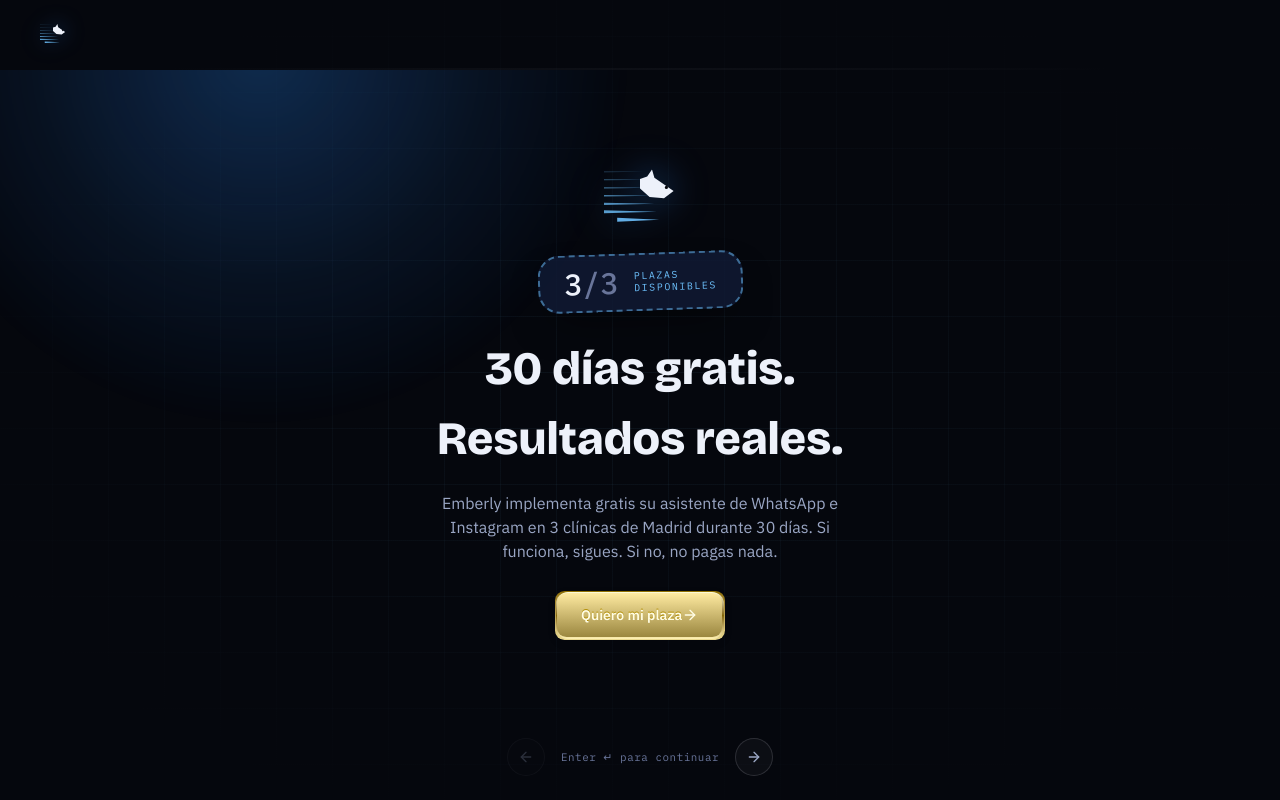
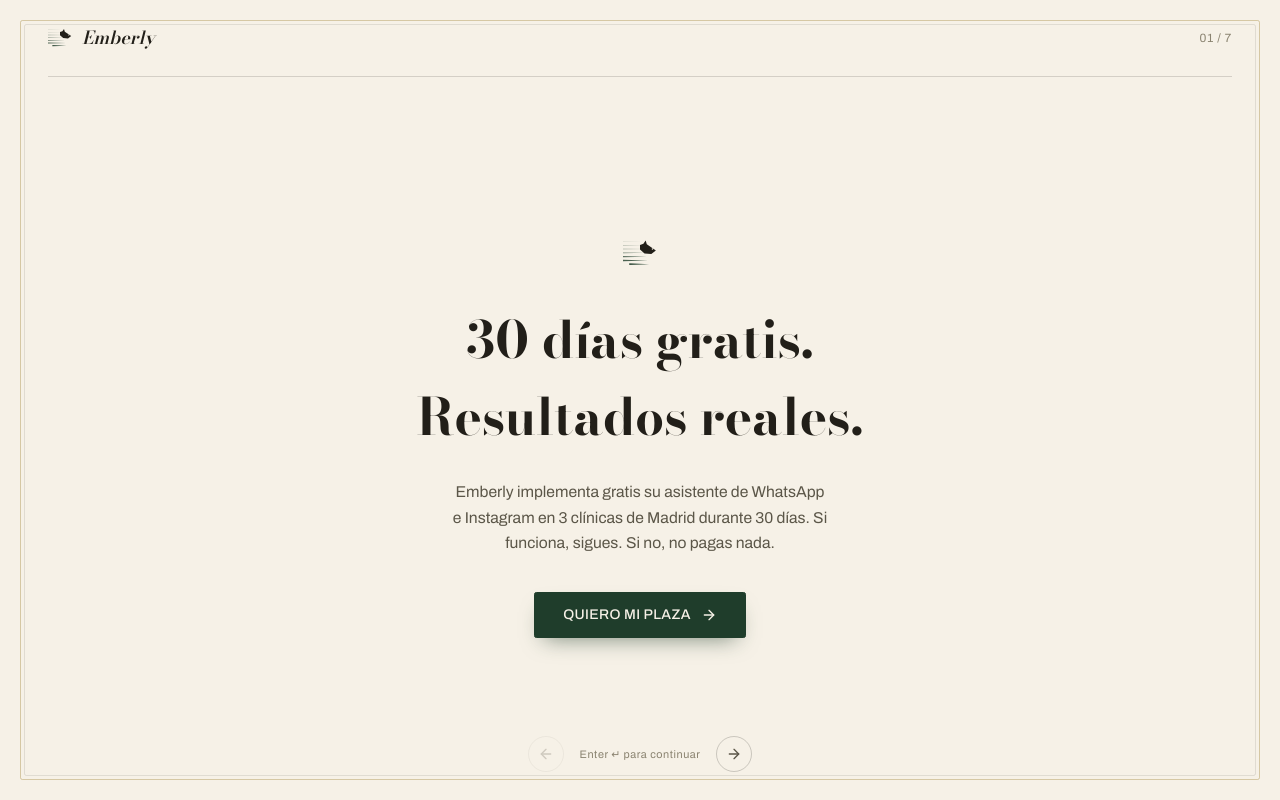
Before and after one commit to jaime1902-rgb/emberly, a Next.js app: page / in a window 1280 px wide. Built offline with nearby package versions, Linux system fonts and the light colour scheme.

Commit message:
Replace tech/HUD visual world with editorial-luxury invitation direction

```diff
--- a/app/globals.css
+++ b/app/globals.css
@@ -7,16 +7,15 @@
 @theme inline {
   --color-background: var(--background);
   --color-foreground: var(--foreground);
-  --font-sans: var(--font-plex-sans);
-  --font-mono: var(--font-plex-mono);
-  --font-logo: var(--font-cormorant);
-  --font-display: var(--font-bricolage);
+  --font-sans: var(--font-archivo);
+  --font-display: var(--font-bodoni);
   --font-heading: var(--font-display);
-  --color-navy: var(--navy);
-  --color-navy-soft: var(--navy-soft);
-  --color-navy-softer: var(--navy-softer);
+  --color-paper: var(--paper);
+  --color-paper-soft: var(--paper-soft);
+  --color-ink-soft: var(--ink-soft);
   --color-accent-strong: var(--accent-strong);
   --color-accent-dim: var(--accent-dim);
+  --color-gold: var(--gold);
   --color-text-muted: var(--text-muted);
   --color-text-dim: var(--text-dim);
   --color-sidebar-ring: var(--sidebar-ring);
@@ -58,50 +57,50 @@
 }
 
 :root {
-  /* Emberly is a deliberately dark, single-theme brand — no light variant. */
-  --background: #05070d;
-  --foreground: #edf1fa;
-  --card: #182548;
-  --card-foreground: #edf1fa;
-  --popover: #182548;
-  --popover-foreground: #edf1fa;
-  --primary: #2f8dff;
-  --primary-foreground: #ffffff;
-  --secondary: #111b36;
-  --secondary-foreground: #edf1fa;
-  --muted: #111b36;
-  --muted-foreground: #9aa6c4;
-  --accent: #182548;
-  --accent-foreground: #edf1fa;
-  --destructive: oklch(0.704 0.191 22.216);
-  --border: rgba(237, 241, 250, 0.14);
-  --input: rgba(237, 241, 250, 0.1);
-  --ring: #6fc3ff;
-  --chart-1: #2f8dff;
-  --chart-2: #6fc3ff;
-  --chart-3: #9aa6c4;
-  --chart-4: #69759a;
-  --chart-5: #182548;
-  --radius: 0.75rem;
-  --sidebar: #0a1226;
-  --sidebar-foreground: #edf1fa;
-  --sidebar-primary: #2f8dff;
-  --sidebar-primary-foreground: #ffffff;
-  --sidebar-accent: #182548;
-  --sidebar-accent-foreground: #edf1fa;
-  --sidebar-border: rgba(237, 241, 250, 0.14);
-  --sidebar-ring: #6fc3ff;
+  /* Editorial-luxury invitation. Bone paper, ink, one committed field of
+     apothecary green, a thin gold rule. Single theme — no dark variant. */
+  --background: #f6f1e7;
+  --foreground: #221f19;
+  --card: #efe8d9;
+  --card-foreground: #221f19;
+  --popover: #f6f1e7;
+  --popover-foreground: #221f19;
+  --primary: #1f3d2b;
+  --primary-foreground: #f6f1e7;
+  --secondary: #efe8d9;
+  --secondary-foreground: #221f19;
+  --muted: #efe8d9;
+  --muted-foreground: #5b5648;
+  --accent: #1f3d2b;
+  --accent-foreground: #f6f1e7;
+  --destructive: oklch(0.55 0.19 25);
+  --border: rgba(34, 31, 25, 0.16);
+  --input: rgba(34, 31, 25, 0.16);
+  --ring: #1f3d2b;
+  --chart-1: #1f3d2b;
+  --chart-2: #a68a3f;
+  --chart-3: #5b5648;
+  --chart-4: #8a8370;
+  --chart-5: #efe8d9;
+  --radius: 0.25rem;
+  --sidebar: #efe8d9;
+  --sidebar-foreground: #221f19;
+  --sidebar-primary: #1f3d2b;
+  --sidebar-primary-foreground: #f6f1e7;
+  --sidebar-accent: #efe8d9;
+  --sidebar-accent-foreground: #221f19;
+  --sidebar-border: rgba(34, 31, 25, 0.16);
+  --sidebar-ring: #1f3d2b;
 
   /* Emberly brand tokens */
-  --ink: #05070d;
-  --navy: #0a1226;
-  --navy-soft: #111b36;
-  --navy-softer: #182548;
-  --accent-strong: #6fc3ff;
-  --accent-dim: rgba(47, 141, 255, 0.16);
-  --text-muted: #9aa6c4;
-  --text-dim: #69759a;
-  --grid-line: rgba(111, 195, 255, 0.06);
+  --paper: #f6f1e7;
+  --paper-soft: #efe8d9;
+  --ink-soft: #5b5648;
+  --accent-strong: #1f3d2b;
+  --accent-dim: rgba(31, 61, 43, 0.1);
+  --gold: #a68a3f;
+  --text-muted: #5b5648;
+  --text-dim: #8a8370;
 }
 
 @layer base {
@@ -116,26 +115,8 @@
   }
 }
 
-@layer utilities {
-  .bg-grid {
-    background-color: var(--ink);
-    background-image:
-      linear-gradient(var(--grid-line) 1px, transparent 1px),
-      linear-gradient(90deg, var(--grid-line) 1px, transparent 1px);
-    background-size: 56px 56px;
-    background-position: center;
-  }
+@keyframes seal-press {
+  0% { opacity: 0; transform: scale(1.5) rotate(-14deg); }
+  60% { opacity: 1; transform: scale(0.94) rotate(-4deg); }
+  100% { opacity: 1; transform: scale(1) rotate(-3deg); }
 }
-
-@keyframes glow-pulse {
-  0%, 100% { opacity: 1; transform: translate(-50%, -50%) scale(1); }
-  50% { opacity: 0.75; transform: translate(-50%, -50%) scale(1.06); }
-}
-@keyframes dot-pulse {
-  0%, 100% { opacity: 1; }
-  50% { opacity: 0.35; }
-}
-@keyframes cue-bob {
-  0%, 100% { transform: translateY(0); opacity: 0.6; }
-  50% { transform: translateY(6px); opacity: 1; }
-}
--- a/app/layout.tsx
+++ b/app/layout.tsx
@@ -1,50 +1,43 @@
 import type { Metadata } from "next";
-import {
-  Cormorant_Garamond,
-  Bricolage_Grotesque,
-  IBM_Plex_Sans,
-  IBM_Plex_Mono,
-} from "next/font/google";
+import { Bodoni_Moda, Archivo } from "next/font/google";
 import "./globals.css";
 
-const cormorant = Cormorant_Garamond({
-  variable: "--font-cormorant",
+const bodoni = Bodoni_Moda({
+  variable: "--font-bodoni",
   subsets: ["latin"],
-  weight: ["500", "600"],
+  weight: ["500", "600", "700", "800"],
   style: ["normal", "italic"],
 });
 
-const bricolage = Bricolage_Grotesque({
-  variable: "--font-bricolage",
-  subsets: ["latin"],
-  weight: ["400", "500", "600", "700", "800"],
-});
-
-const plexSans = IBM_Plex_Sans({
-  variable: "--font-plex-sans",
+const archivo = Archivo({
+  variable: "--font-archivo",
   subsets: ["latin"],
   weight: ["400", "500", "600"],
 });
 
-const plexMono = IBM_Plex_Mono({
-  variable: "--font-plex-mono",
-  subsets: ["latin"],
-  weight: ["400", "500"],
-});
-
 export const metadata: Metadata = {
-  title: "Emberly — AI Automation Studio",
+  title: "Emberly — La oferta de las 3 plazas",
   description:
-    "Automatizamos procesos, multiplicamos resultados. Agenda tu consultoría gratuita.",
+    "Emberly implementa gratis su asistente de WhatsApp e Instagram en 3 clínicas de Madrid durante 30 días.",
 };
 
 export default function RootLayout({ children }: LayoutProps<"/">) {
   return (
-    <html
-      lang="es"
-      className={`${cormorant.variable} ${bricolage.variable} ${plexSans.variable} ${plexMono.variable} h-full antialiased`}
-    >
+    <html lang="es" className={`${bodoni.variable} ${archivo.variable} h-full antialiased`}>
       <body className="min-h-full flex flex-col bg-background text-foreground overflow-hidden">
+        {/*
+          THESIS: sell three exclusive pilot places like a private invitation, not a SaaS signup form.
+          OWN-WORLD: bone-paper ground, one committed field of apothecary green, a thin gold rule, Bodoni Moda
+          display serif, Archivo body/UI, a wax-seal edition medallion, letterpress button, ruled paper inputs.
+          STORY: a clinic owner receives what reads like a hand-numbered invitation to one of three spots,
+          understands the honest trade (free pilot for a real case study), and requests their place.
+          FIRST VIEWPORT: centered bone page, small ink horse mark, wax-seal medallion beside the headline,
+          Bodoni headline, Archivo subhead, one letterpress CTA.
+          FORM: editorial-luxury invitation — direction pinned directly by the user ("lujo editorial"); the
+          multi-candidate roll was skipped because the brief already named the world.
+          FINISH: unreviewed and undocumented is unfinished; this build ends with the finish review, the
+          verdict, DESIGN.md, and every shipping raster carrying its provenance.
+        */}
         {children}
       </body>
     </html>
--- a/components/emberly/funnel.tsx
+++ b/components/emberly/funnel.tsx
@@ -4,7 +4,6 @@
 import { ArrowLeft, ArrowRight, Check } from "lucide-react";
 import { cn } from "@/lib/utils";
 import { EmberlyMark } from "./mark";
-import { MetalButton } from "@/components/ui/liquid-glass-button";
 
 type ChoiceKey = "tipo" | "canal" | "dolor";
 
@@ -131,27 +130,24 @@
   const topAligned = step.type === "offer" || step.type === "contact";
 
   return (
-    <div className="bg-grid relative flex h-svh flex-col">
-      <div
-        aria-hidden
-        className="pointer-events-none absolute inset-0"
-        style={{
-          background: "radial-gradient(ellipse at center, transparent 0%, var(--ink) 78%)",
-        }}
-      />
-      <div className="flex flex-none items-center justify-between px-5 py-5 sm:px-10">
+    <div className="relative flex h-svh flex-col bg-background">
+      {/* Ruled invitation-card frame */}
+      <div className="pointer-events-none absolute inset-3 rounded-sm border border-gold/40 sm:inset-5" />
+      <div className="pointer-events-none absolute inset-4 rounded-sm border border-foreground/10 sm:inset-6" />
+
+      <div className="relative flex flex-none items-center justify-between px-7 py-6 sm:px-12">
         <div className="flex items-center gap-2.5">
-          <EmberlyMark className="h-[23px] w-[26px] drop-shadow-[0_0_10px_rgba(47,141,255,0.5)]" />
-          <span className="font-logo text-lg font-semibold">Emberly</span>
+          <EmberlyMark className="h-[21px] w-[24px]" />
+          <span className="font-display text-lg font-semibold italic">Emberly</span>
         </div>
-        <div className="font-mono text-xs tracking-wider text-text-dim tabular-nums">
-          <b className="font-medium text-accent-strong">{String(current + 1).padStart(2, "0")}</b> / {STEPS.length}
+        <div className="text-xs tracking-wider text-text-dim tabular-nums">
+          {String(current + 1).padStart(2, "0")} / {STEPS.length}
         </div>
       </div>
 
-      <div className="h-[2px] flex-none bg-border">
+      <div className="relative mx-7 h-px flex-none bg-border sm:mx-12">
         <div
-          className="h-full bg-gradient-to-r from-primary to-accent-strong shadow-[0_0_12px_rgba(47,141,255,0.6)] transition-all duration-500 ease-[cubic-bezier(.65,0,.35,1)]"
+          className="h-full bg-accent-strong transition-all duration-500 ease-[cubic-bezier(.65,0,.35,1)]"
           style={{ width: `${progress}%` }}
         />
       </div>
@@ -160,58 +156,53 @@
         <div
           key={current}
           className={cn(
-            "absolute inset-0 flex flex-col items-center overflow-y-auto px-6 py-16 text-center transition-all duration-500 sm:px-10",
-            topAligned ? "justify-start pt-10" : "justify-center",
+            "absolute inset-0 flex flex-col items-center overflow-y-auto px-7 py-14 text-center transition-all duration-500 sm:px-12",
+            topAligned ? "justify-start pt-14" : "justify-center",
             entered ? "translate-x-0 opacity-100" : "translate-x-10 opacity-0"
           )}
         >
           {step.type === "cover" && (
-            <>
-              <div
-                aria-hidden
-                className="absolute top-1/2 left-1/2 -z-10 h-[min(70vw,760px)] w-[min(70vw,760px)] -translate-x-1/2 -translate-y-1/2 animate-[glow-pulse_5s_ease-in-out_infinite] rounded-full blur-[6px]"
-                style={{
-                  background:
-                    "radial-gradient(circle, rgba(47,141,255,0.28) 0%, rgba(47,141,255,0.09) 42%, transparent 70%)",
-                }}
-              />
-              <div className="w-[clamp(56px,7vw,72px)] drop-shadow-[0_0_18px_rgba(47,141,255,0.5)]">
-                <EmberlyMark />
+            <div className="relative">
+              <div className="absolute -top-6 -right-16 hidden sm:block">
+                <Seal />
               </div>
-
-              <TicketBadge className="mt-6" />
-
-              <h1 className="mt-6 max-w-[15ch] font-display text-[clamp(1.9rem,4.6vw,2.9rem)] font-extrabold text-balance">
-                30 días gratis. Resultados reales.
+              <EmberlyMark className="mx-auto h-[30px] w-[34px]" />
+              <h1 className="mt-8 max-w-[15ch] font-display text-[clamp(2rem,4.8vw,3.2rem)] font-bold text-balance">
+                30 días gratis.
+                <br />
+                Resultados reales.
               </h1>
-              <p className="mt-4 max-w-[44ch] text-sm text-text-muted sm:text-base">
+              <div className="mx-auto mt-6 w-fit sm:hidden">
+                <Seal />
+              </div>
+              <p className="mx-auto mt-6 max-w-[42ch] text-[0.98rem] leading-relaxed text-text-muted">
                 Emberly implementa gratis su asistente de WhatsApp e Instagram en 3 clínicas de
                 Madrid durante 30 días. Si funciona, sigues. Si no, no pagas nada.
               </p>
-              <div className="mt-7 mb-16">
-                <MetalButton variant="gold" onClick={goNext}>
-                  Quiero mi plaza <ArrowRight className="size-4" />
-                </MetalButton>
+              <div className="mt-9">
+                <InviteButton onClick={goNext}>Quiero mi plaza</InviteButton>
               </div>
-            </>
+            </div>
           )}
 
           {step.type === "offer" && (
             <div className="w-full max-w-xl text-left">
-              <h2 className="font-display text-[clamp(1.6rem,3.6vw,2.3rem)] font-bold text-balance">
+              <h2 className="font-display text-[clamp(1.7rem,3.6vw,2.4rem)] font-semibold text-balance italic">
                 La oferta de las 3 plazas.
               </h2>
-              <dl className="mt-6 flex flex-col gap-5">
+              <dl className="mt-7 flex flex-col gap-5">
                 {offerPoints.map((p) => (
                   <div key={p.label}>
-                    <dt className="text-sm font-semibold text-accent-strong">{p.label}</dt>
+                    <dt className="text-[0.8rem] font-semibold tracking-wide text-accent-strong uppercase">
+                      {p.label}
+                    </dt>
                     <dd className="mt-1 max-w-[62ch] text-[0.94rem] leading-relaxed text-text-muted">
                       {p.body}
                     </dd>
                   </div>
                 ))}
               </dl>
-              <div className="mt-6 border-t border-border pt-5">
+              <div className="mt-6 border-t border-gold/40 pt-5">
                 <p className="text-sm leading-relaxed text-text-muted">
                   <span className="font-semibold text-foreground">El candado: </span>
                   si al terminar el piloto quieres seguir, el precio de la mensualidad ya está
@@ -220,19 +211,17 @@
                 </p>
               </div>
               <div className="mt-7 mb-20">
-                <MetalButton variant="gold" onClick={goNext}>
-                  Ver si tengo plaza <ArrowRight className="size-4" />
-                </MetalButton>
+                <InviteButton onClick={goNext}>Ver si tengo plaza</InviteButton>
               </div>
             </div>
           )}
 
           {step.type === "choice" && (
             <>
-              <h2 className="max-w-[20ch] font-display text-[clamp(1.7rem,4.4vw,2.5rem)] font-bold text-balance">
+              <h2 className="max-w-[20ch] font-display text-[clamp(1.6rem,4vw,2.3rem)] font-semibold text-balance italic">
                 {step.q}
               </h2>
-              <div className="mt-11 flex max-w-2xl flex-wrap justify-center gap-3">
+              <div className="mt-10 flex max-w-2xl flex-wrap justify-center gap-3">
                 {step.options.map((opt, i) => {
                   const selected = answers[step.key] === opt;
                   return (
@@ -240,14 +229,19 @@
                       key={opt}
                       onClick={() => selectChoice(step.key, opt)}
                       className={cn(
-                        "flex items-center gap-2.5 rounded-xl border px-5.5 py-4 text-[0.98rem] transition-all hover:-translate-y-px hover:border-accent-strong hover:bg-accent-dim",
+                        "flex items-center gap-3 rounded-sm border px-5 py-3.5 text-[0.95rem] transition-colors",
                         selected
-                          ? "border-accent-strong bg-accent-dim shadow-[inset_0_0_0_1px_var(--accent-strong)]"
-                          : "border-border bg-foreground/[0.03]"
+                          ? "border-accent-strong bg-accent-strong text-primary-foreground"
+                          : "border-foreground/20 bg-transparent text-foreground hover:border-accent-strong hover:bg-accent-dim"
                       )}
                     >
                       <span>{opt}</span>
-                      <span className="rounded-[5px] border border-border px-1.5 font-mono text-[0.68rem] text-text-dim tabular-nums">
+                      <span
+                        className={cn(
+                          "rounded-[3px] border px-1.5 text-[0.68rem] tabular-nums",
+                          selected ? "border-primary-foreground/40" : "border-foreground/20 text-text-dim"
+                        )}
+                      >
                         {i + 1}
                       </span>
                     </button>
@@ -259,11 +253,11 @@
 
           {step.type === "contact" && (
             <>
-              <h2 className="max-w-[22ch] font-display text-[clamp(1.5rem,3.4vw,2.1rem)] font-bold text-balance">
+              <h2 className="max-w-[22ch] font-display text-[clamp(1.4rem,3.2vw,2rem)] font-semibold text-balance italic">
                 {step.q}
               </h2>
               <p className="mt-3 max-w-[44ch] text-sm text-text-muted">{step.sub}</p>
-              <div className="mt-7 flex w-full max-w-md flex-col gap-2.5 text-left">
+              <div className="mt-8 flex w-full max-w-md flex-col gap-5 text-left">
                 <Field
                   label="Nombre completo"
                   value={answers.nombre}
@@ -288,20 +282,20 @@
                   onChange={(v) => setAnswers((a) => ({ ...a, clinica: v }))}
                 />
               </div>
-              <div className="mt-6 mb-20">
-                <MetalButton variant="gold" disabled={!contactValid} onClick={goNext}>
-                  Solicitar mi plaza <ArrowRight className="size-4" />
-                </MetalButton>
+              <div className="mt-8 mb-20">
+                <InviteButton disabled={!contactValid} onClick={goNext}>
+                  Solicitar mi plaza
+                </InviteButton>
               </div>
             </>
           )}
 
           {step.type === "success" && (
             <>
-              <div className="mb-5 flex size-15 items-center justify-center rounded-full bg-accent-dim text-accent-strong">
-                <Check className="size-6" />
+              <div className="mb-5 flex size-14 items-center justify-center rounded-full border border-accent-strong text-accent-strong">
+                <Check className="size-5" />
               </div>
-              <h2 className="max-w-[20ch] font-display text-[clamp(1.6rem,4vw,2.4rem)] font-bold text-balance">
+              <h2 className="max-w-[20ch] font-display text-[clamp(1.5rem,3.6vw,2.1rem)] font-semibold text-balance italic">
                 Solicitud recibida{answers.nombre ? `, ${answers.nombre.split(" ")[0]}` : ""}.
               </h2>
               <p className="mt-4 max-w-[52ch] text-text-muted">
@@ -316,16 +310,16 @@
       </div>
 
       {showBotnav && (
-        <div className="pointer-events-none absolute inset-x-0 bottom-6 flex items-center justify-center gap-4">
+        <div className="pointer-events-none absolute inset-x-0 bottom-7 flex items-center justify-center gap-4">
           <button
             onClick={goBack}
             disabled={current === 0}
             aria-label="Anterior"
-            className="pointer-events-auto flex size-9.5 items-center justify-center rounded-full border border-border bg-foreground/[0.03] text-text-muted transition-colors hover:border-accent-strong hover:text-foreground disabled:cursor-not-allowed disabled:opacity-25"
+            className="pointer-events-auto flex size-9 items-center justify-center rounded-full border border-foreground/20 text-text-muted transition-colors hover:border-accent-strong hover:text-foreground disabled:cursor-not-allowed disabled:opacity-25"
           >
             <ArrowLeft className="size-4" />
           </button>
-          <span className="pointer-events-auto font-mono text-[0.68rem] tracking-wider text-text-dim">
+          <span className="pointer-events-auto text-[0.68rem] tracking-wider text-text-dim">
             Enter ↵ para continuar
           </span>
           <button
@@ -338,7 +332,7 @@
             }}
             aria-label="Siguiente"
             className={cn(
-              "pointer-events-auto flex size-9.5 items-center justify-center rounded-full border border-border bg-foreground/[0.03] text-text-muted transition-colors hover:border-accent-strong hover:text-foreground",
+              "pointer-events-auto flex size-9 items-center justify-center rounded-full border border-foreground/20 text-text-muted transition-colors hover:border-accent-strong hover:text-foreground",
               !showFwd && "invisible"
             )}
           >
@@ -350,23 +344,42 @@
   );
 }
 
-function TicketBadge({ className }: { className?: string }) {
+function Seal({ className }: { className?: string }) {
   return (
     <div
       className={cn(
-        "relative flex -rotate-2 items-center gap-4 rounded-2xl border-2 border-dashed border-accent-strong/50 bg-navy-soft/80 px-6 py-3 shadow-[0_18px_40px_-16px_rgba(0,0,0,0.65)]",
+        "flex size-28 -rotate-3 flex-col items-center justify-center gap-1 rounded-full border-[3px] border-double border-gold text-primary-foreground shadow-[0_10px_24px_-8px_rgba(31,61,43,0.5)]",
         className
       )}
+      style={{
+        background: "var(--accent-strong)",
+        animation: "seal-press 0.7s cubic-bezier(.2,.8,.2,1) both",
+      }}
     >
-      <span className="font-mono text-3xl leading-none font-medium tabular-nums text-foreground">
-        3<span className="text-text-dim">/3</span>
-      </span>
-      <span className="text-left font-mono text-[0.62rem] leading-tight tracking-[0.16em] text-accent-strong uppercase">
-        Plazas
-        <br />
-        disponibles
-      </span>
+      <span className="font-display text-4xl leading-none font-bold">3</span>
+      <span className="text-[0.56rem] tracking-[0.16em] uppercase">plazas</span>
     </div>
+  );
+}
+
+function InviteButton({
+  children,
+  disabled,
+  onClick,
+}: {
+  children: React.ReactNode;
+  disabled?: boolean;
+  onClick?: () => void;
+}) {
+  return (
+    <button
+      disabled={disabled}
+      onClick={onClick}
+      className="group inline-flex items-center gap-2.5 rounded-sm border border-accent-strong bg-accent-strong px-7 py-3 text-sm font-medium tracking-wide text-primary-foreground uppercase shadow-[0_10px_22px_-10px_rgba(31,61,43,0.6)] transition-all hover:bg-transparent hover:text-accent-strong disabled:cursor-not-allowed disabled:opacity-35 disabled:hover:bg-accent-strong disabled:hover:text-primary-foreground"
+    >
+      {children}
+      <ArrowRight className="size-4 transition-transform group-hover:translate-x-0.5" />
+    </button>
   );
 }
 
@@ -391,7 +404,7 @@
         value={value}
         placeholder={placeholder}
         onChange={(e) => onChange(e.target.value)}
-        className="rounded-[10px] border border-border bg-foreground/[0.03] px-4 py-2.5 text-base text-foreground outline-none focus-visible:ring-2 focus-visible:ring-accent-strong"
+        className="border-b-2 border-foreground/25 bg-transparent px-1 py-2 text-base text-foreground outline-none placeholder:text-text-dim/60 focus-visible:border-accent-strong"
       />
     </div>
   );
--- a/components/emberly/mark.tsx
+++ b/components/emberly/mark.tsx
@@ -46,7 +46,7 @@
         points="36,8 40,2 42,9 58,20 50,26 38,25 30,18 30,10"
         fill="var(--foreground)"
       />
-      <circle cx="52" cy="17" r="1.3" fill="var(--ink)" />
+      <circle cx="52" cy="17" r="1.3" fill="var(--background)" />
     </svg>
   );
 }
```
Also changed, not shown: 1 other file (tests, documents, lock files or other folders).
